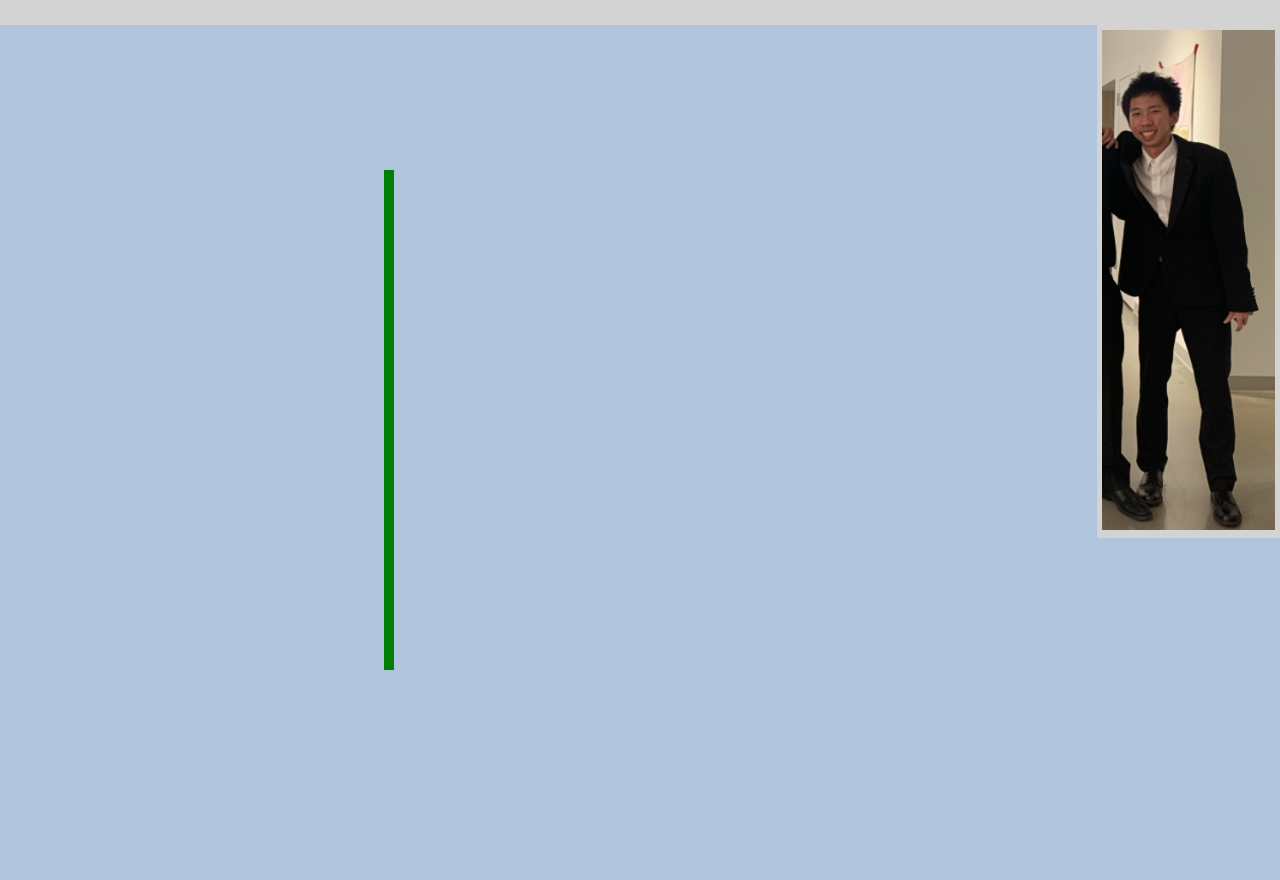
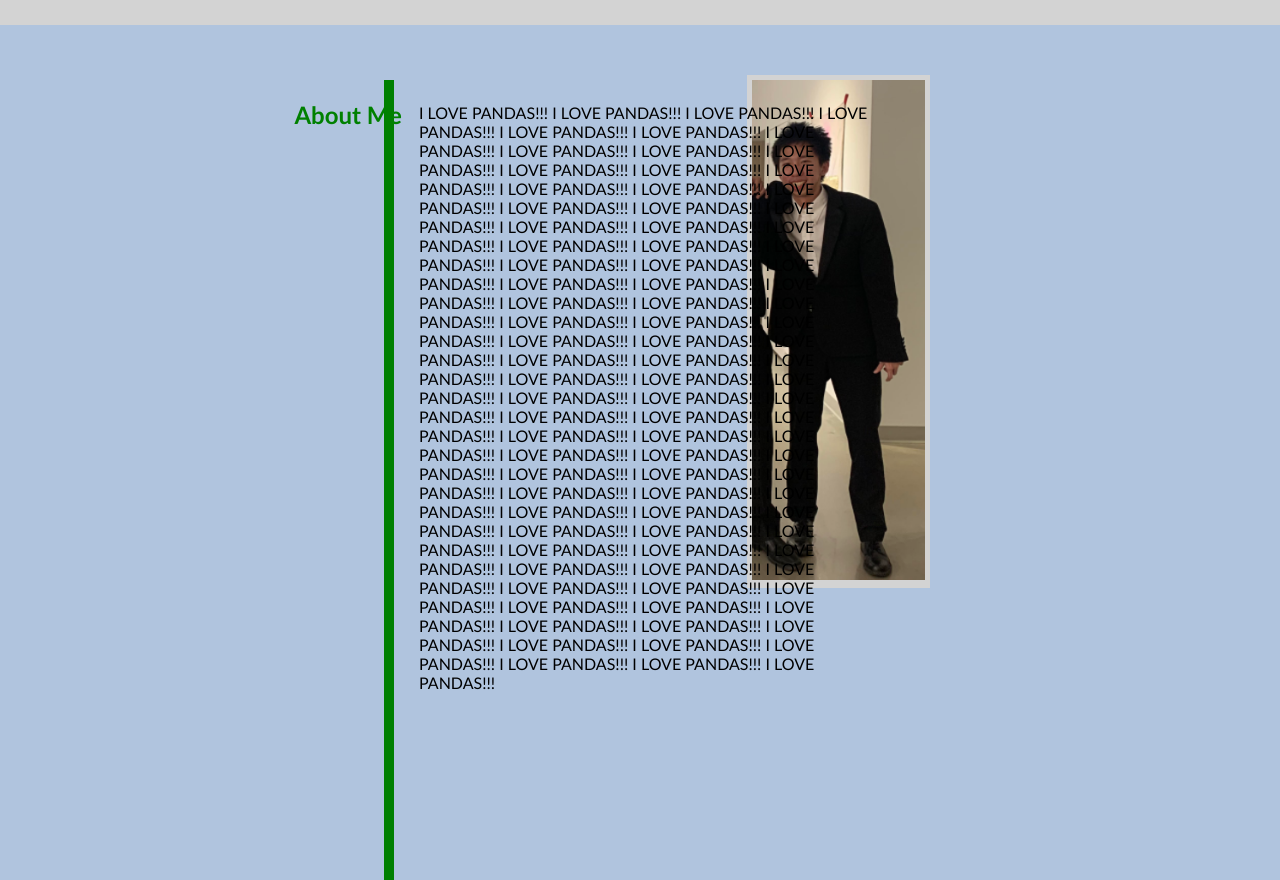
Before and after one commit to qosole/work-portfolio, a plain HTML site: page index.html in a window 1280 px wide. Shown: the part 70-950 px from the top of the page. Before the commit the page ends 800 px from the top, so only its background shows below. Drawn offline with Linux system fonts and the light colour scheme.

Commit message:
Add About Me section and adjust photo formatting

```diff
--- a/assets/css/style.css
+++ b/assets/css/style.css
@@ -7,6 +7,9 @@ body {
     background: lightsteelblue;
 }
 
+
+
+/* Header bar */
 header {
     background: lightgray;
     padding: 0.5%;
@@ -30,30 +33,48 @@ nav a {
     text-decoration: none;
     border-bottom: 3px dashed steelblue;
 }
+
     nav a:hover {
         color: steelblue;
         border-bottom: 3px solid steelblue;
     }
+
     nav a:active {
         color: red;
         border-bottom: 3px solid red;
     }
 
+
+
+/* About Me section */
 #photo {
-    float: right;
+    position: absolute;
     padding: 5px;
     background: lightgray;
+    margin-top: 50px;
+    right: 350px;
+}
+
+#about-me-label h2 {
+    position: absolute;
+    left: 23%;
+    top: 150px;
+    color: green;
 }
 
 #about-me {
-    height: 500px;
+    height: 800px;
+    width: 500px;
     border-left: 10px solid green;
     position: absolute;
-    top: 30%;
+    top: 150px;
     left: 30%;
 }
 
-p {
-    font-size: 25px;
-    margin-right: 0px;
-}
+    #about-me p {
+        position: absolute;
+        top: 7px;
+        left: 5%;
+        max-width: 500px;
+        overflow-wrap: break-word;
+    }
--- a/index.html
+++ b/index.html
@@ -22,8 +22,24 @@
         <img src="./assets/images/william-photo.png" alt="Photo of William Wei in a suit" height="500px">
     </div>
 
+    <div id="about-me-label">
+        <h2>About Me</h2>
+    </div>
+
     <div id="about-me">
-
+        <p>
+            I LOVE PANDAS!!! I LOVE PANDAS!!! I LOVE PANDAS!!! I LOVE PANDAS!!! I LOVE PANDAS!!! I LOVE PANDAS!!! I LOVE PANDAS!!! I LOVE PANDAS!!! I LOVE PANDAS!!!
+            I LOVE PANDAS!!! I LOVE PANDAS!!! I LOVE PANDAS!!! I LOVE PANDAS!!! I LOVE PANDAS!!! I LOVE PANDAS!!! I LOVE PANDAS!!! I LOVE PANDAS!!! I LOVE PANDAS!!!
+            I LOVE PANDAS!!! I LOVE PANDAS!!! I LOVE PANDAS!!! I LOVE PANDAS!!! I LOVE PANDAS!!! I LOVE PANDAS!!! I LOVE PANDAS!!! I LOVE PANDAS!!! I LOVE PANDAS!!!
+            I LOVE PANDAS!!! I LOVE PANDAS!!! I LOVE PANDAS!!! I LOVE PANDAS!!! I LOVE PANDAS!!! I LOVE PANDAS!!! I LOVE PANDAS!!! I LOVE PANDAS!!! I LOVE PANDAS!!!
+            I LOVE PANDAS!!! I LOVE PANDAS!!! I LOVE PANDAS!!! I LOVE PANDAS!!! I LOVE PANDAS!!! I LOVE PANDAS!!! I LOVE PANDAS!!! I LOVE PANDAS!!! I LOVE PANDAS!!!
+            I LOVE PANDAS!!! I LOVE PANDAS!!! I LOVE PANDAS!!! I LOVE PANDAS!!! I LOVE PANDAS!!! I LOVE PANDAS!!! I LOVE PANDAS!!! I LOVE PANDAS!!! I LOVE PANDAS!!!
+            I LOVE PANDAS!!! I LOVE PANDAS!!! I LOVE PANDAS!!! I LOVE PANDAS!!! I LOVE PANDAS!!! I LOVE PANDAS!!! I LOVE PANDAS!!! I LOVE PANDAS!!! I LOVE PANDAS!!!
+            I LOVE PANDAS!!! I LOVE PANDAS!!! I LOVE PANDAS!!! I LOVE PANDAS!!! I LOVE PANDAS!!! I LOVE PANDAS!!! I LOVE PANDAS!!! I LOVE PANDAS!!! I LOVE PANDAS!!!
+            I LOVE PANDAS!!! I LOVE PANDAS!!! I LOVE PANDAS!!! I LOVE PANDAS!!! I LOVE PANDAS!!! I LOVE PANDAS!!! I LOVE PANDAS!!! I LOVE PANDAS!!! I LOVE PANDAS!!!
+            I LOVE PANDAS!!! I LOVE PANDAS!!! I LOVE PANDAS!!! I LOVE PANDAS!!! I LOVE PANDAS!!! I LOVE PANDAS!!! I LOVE PANDAS!!! I LOVE PANDAS!!! I LOVE PANDAS!!!
+            I LOVE PANDAS!!!
+        </p>
     </div>
 </body>
 </html>
```
